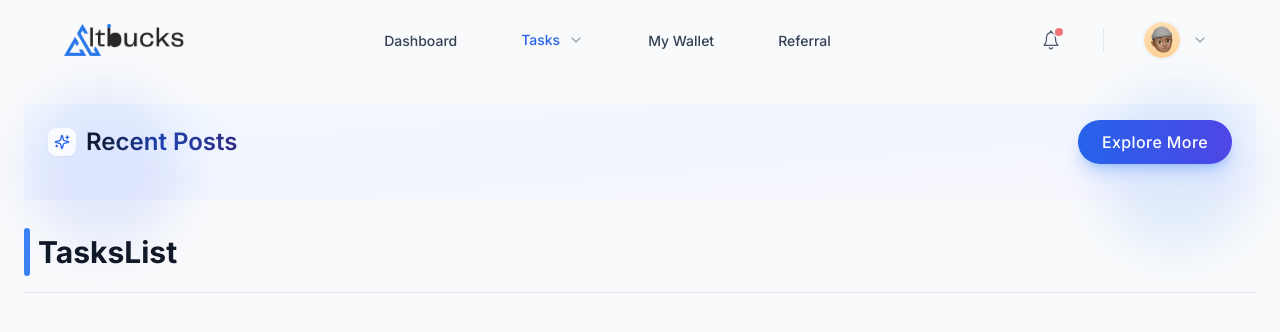
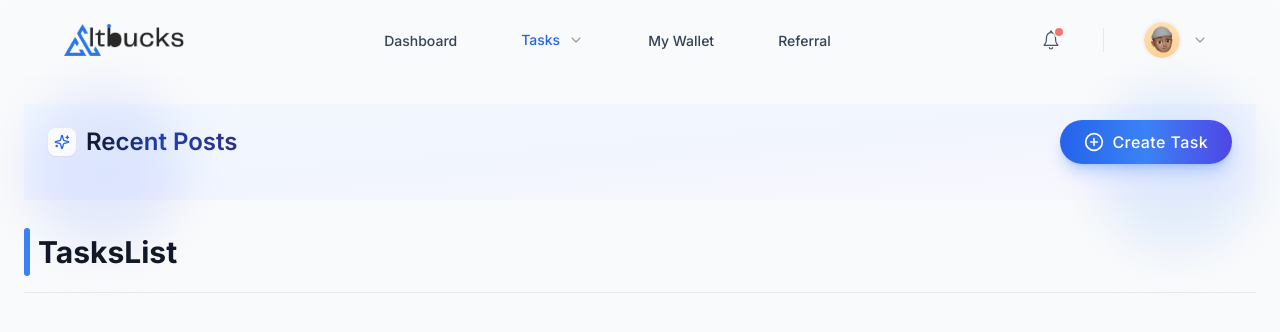
Before and after one commit to emmanueldavidson96/altbucks, a Next.js app: page /dashboard/tasks in a window 1280 px wide. Shown: the top 332 px of the page. Built offline with nearby package versions, Linux system fonts and the light colour scheme.

Commit message:
Added the create task modal

```diff
--- a/src/app/components/Tasks_Components/TasksHero.tsx
+++ b/src/app/components/Tasks_Components/TasksHero.tsx
@@ -1,10 +1,12 @@
 'use client';
 
-import React from 'react';
-import { Sparkles } from 'lucide-react';
-import Link from 'next/link';
+import React, { useState } from 'react';
+import { Sparkles, PlusCircle } from 'lucide-react';
+import { CreateTaskForm } from './CreateTaskForm';
 
 export function TasksHero() {
+    const [isModalOpen, setIsModalOpen] = useState(false);
+
     return (
         <div className="relative">
             {/* Decorative gradient backgrounds */}
@@ -23,22 +25,33 @@ export function TasksHero() {
                         </h1>
                     </div>
 
-                    <Link
-                        href="/dashboard/find-tasks"
-                        className="relative overflow-hidden px-6 py-2.5 rounded-full bg-gradient-to-r from-blue-600 to-indigo-600
+                    <button
+                        onClick={() => setIsModalOpen(true)}
+                        className="group relative flex items-center gap-2 px-6 py-2.5 rounded-full
+                                 bg-gradient-to-r from-blue-600 via-blue-500 to-indigo-600
                                  text-white font-medium tracking-wide
                                  shadow-lg shadow-blue-500/30
-                                 hover:shadow-blue-500/50 hover:-translate-y-0.5
+                                 hover:shadow-blue-500/50 hover:scale-[1.02]
+                                 active:scale-[0.98]
                                  before:absolute before:inset-0
-                                 before:bg-gradient-to-r before:from-white/20 before:to-transparent
+                                 before:bg-gradient-to-r before:from-white/20 before:via-white/20 before:to-transparent
                                  before:translate-x-[-100%] before:transition-transform before:duration-500
                                  hover:before:translate-x-[100%]
-                                 transition-all duration-300 ease-out"
+                                 transition-all duration-300 ease-out
+                                 overflow-hidden"
                     >
-                        Explore More
-                    </Link>
+                        <PlusCircle className="w-5 h-5 transition-transform group-hover:rotate-180 duration-500" />
+                        <span>Create Task</span>
+                        <div className="absolute inset-0 ring-2 ring-white/20 rounded-full"></div>
+                    </button>
                 </div>
             </div>
+
+            {/* Create Task Form Modal */}
+            <CreateTaskForm
+                isOpen={isModalOpen}
+                onClose={() => setIsModalOpen(false)}
+            />
         </div>
     );
 }
--- a/src/app/dashboard/my-applications/page.tsx
+++ b/src/app/dashboard/my-applications/page.tsx
@@ -2,7 +2,7 @@
 
 import Header from '../../components/Dashboard_Components/Header';
 import { ApplicationHero } from '../../components/My_Applications_Component/ApplicationHero';
-import { ApplicationsList } from '../../components/My_Applications_Component/ApplicationsList';
+// import { ApplicationsList } from '../../components/My_Applications_Component/ApplicationsList';
 import { ErrorBoundary } from '../../components/ErrorBoundary';
 
 export default function MyApplicationsPage() {
```
